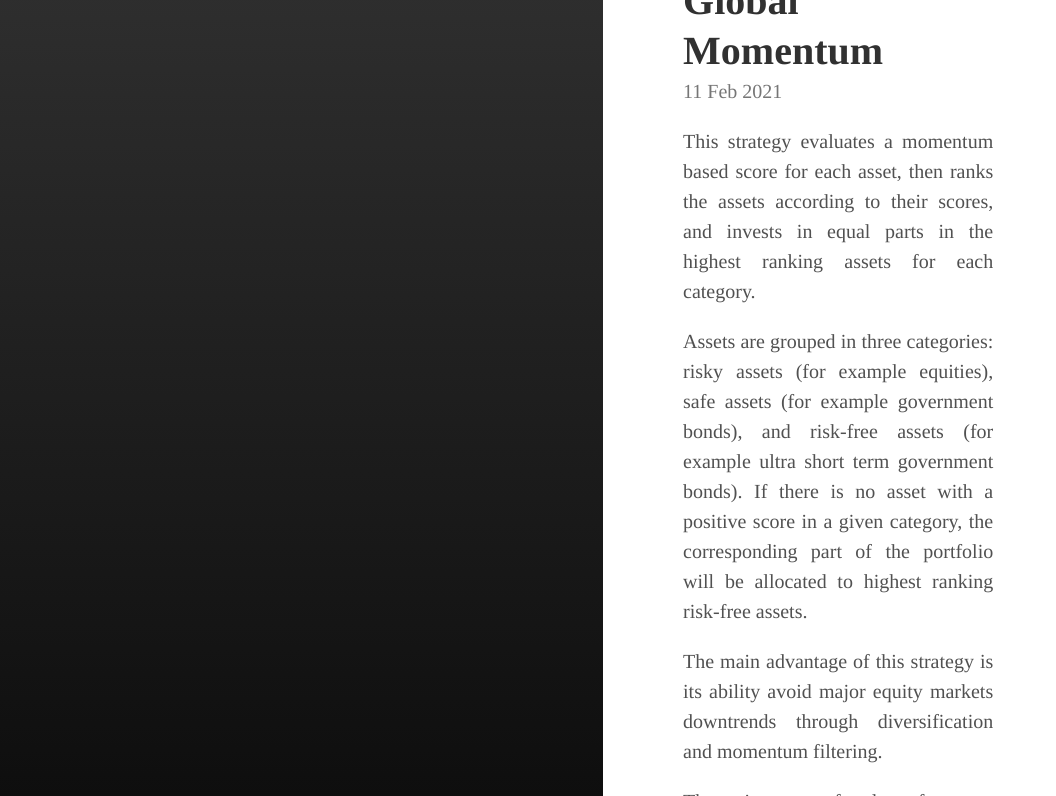
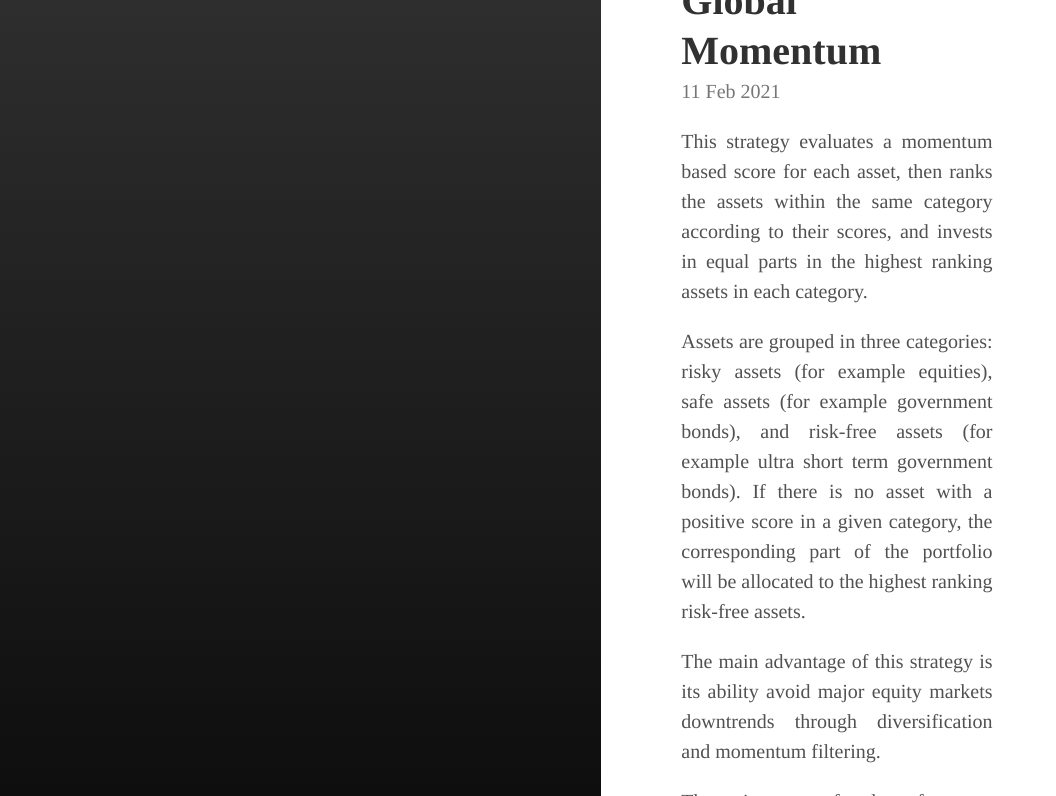
Before and after one commit to IthacaResearch/ithacaresearch.github.io, a Jekyll site: the page built from _posts/2021-02-11-Global-Momentum.md, in a window 1280 px wide and 900 px high, cut to the strip 104-900 px from the top of the window. Shown: the whole strip, without its empty margins (0-1056 px from the left). Built offline with Jekyll 4.4.1, drawn with Linux system fonts in a browser that asks for light colours.

Commit message:
Update 2021-02-11-Global-Momentum.md

```diff
--- a/_posts/2021-02-11-Global-Momentum.md
+++ b/_posts/2021-02-11-Global-Momentum.md
@@ -6,9 +6,9 @@ tags: GlobalMomentum Prospectus
 excerpt_separator:  <!--more-->
 ---
 
-This strategy evaluates a momentum based score for each asset, then ranks the assets according to their scores, and invests in equal parts in the highest ranking assets for each category.
+This strategy evaluates a momentum based score for each asset, then ranks the assets within the same category according to their scores, and invests in equal parts in the highest ranking assets in each category.
 
-Assets are grouped in three categories: risky assets (for example equities), safe assets (for example government bonds), and risk-free assets (for example ultra short term government bonds). If there is no asset with a positive score in a given category, the corresponding part of the portfolio will be allocated to highest ranking risk-free assets.
+Assets are grouped in three categories: risky assets (for example equities), safe assets (for example government bonds), and risk-free assets (for example ultra short term government bonds). If there is no asset with a positive score in a given category, the corresponding part of the portfolio will be allocated to the highest ranking risk-free assets.
 
 The main advantage of this strategy is its ability avoid major equity markets downtrends through diversification and momentum filtering.
 
```
